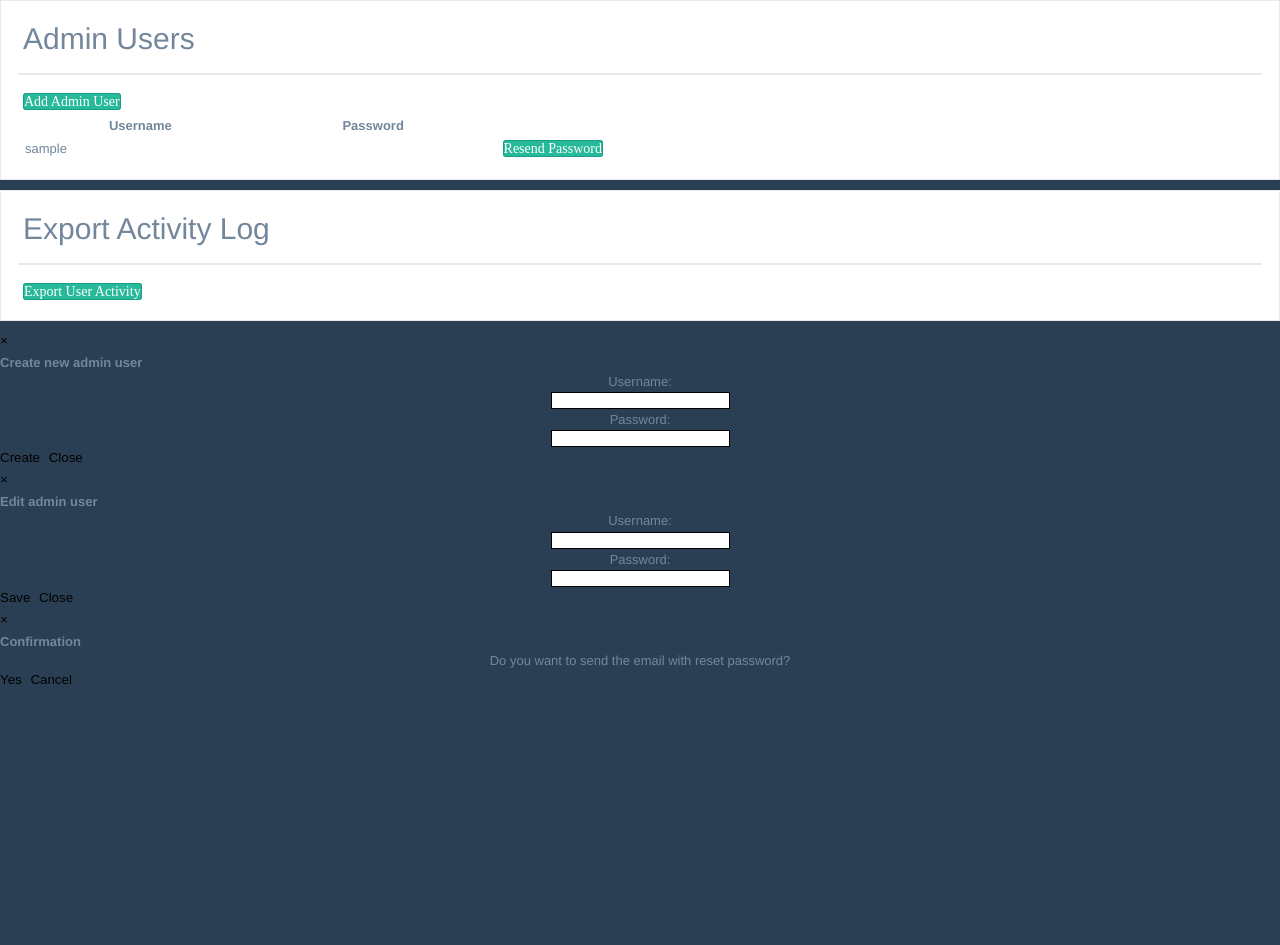
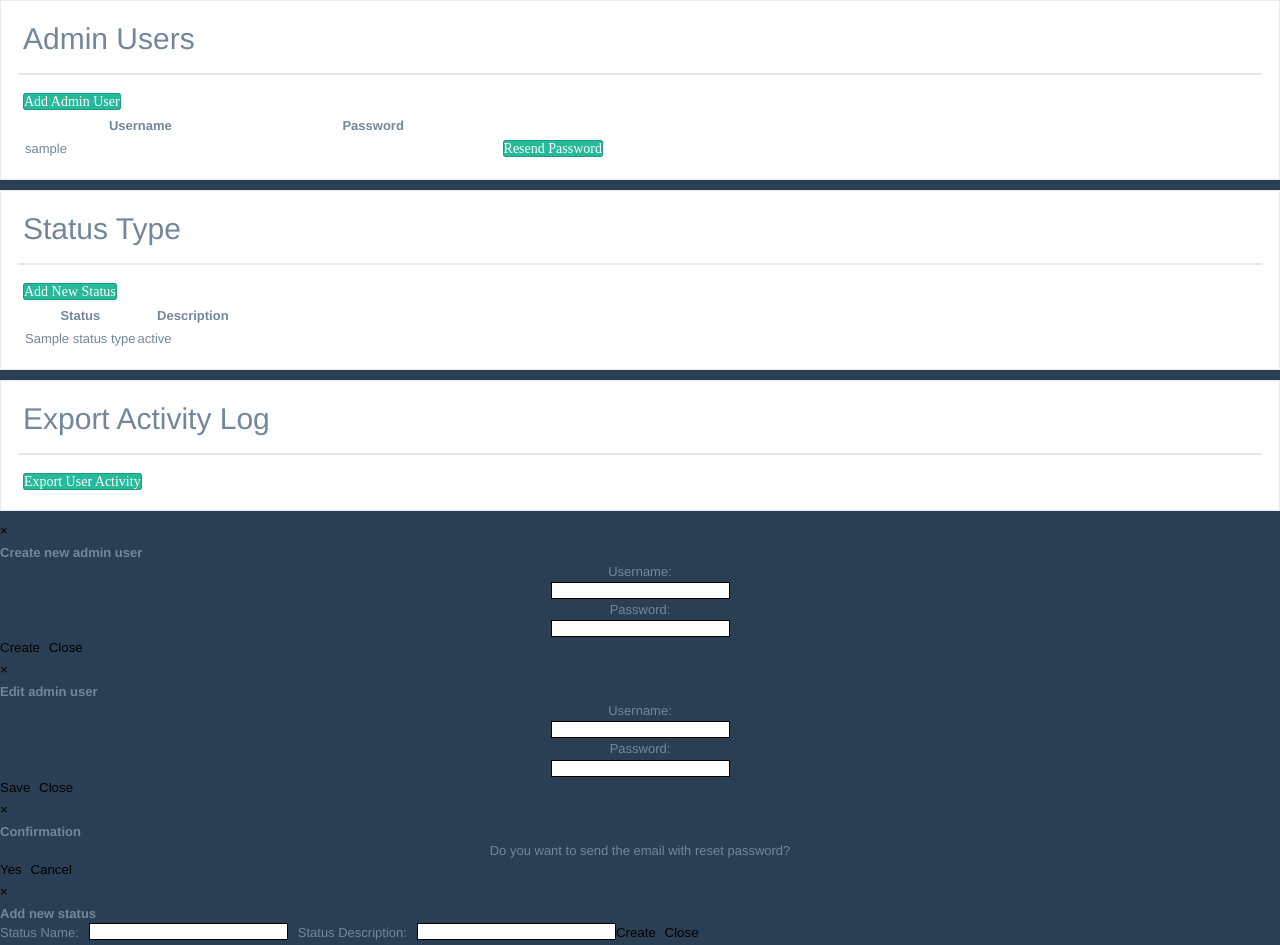
Before and after one commit to cool-webpro17/crowdfilms, a Yii app: template views/admin/settings.php in a window 1280 px wide. Before the commit the page ends 684 px from the top, so only its background shows below. Run offline with PHP 8.4 and a stand-in for Yii, Linux system fonts and the light colour scheme; the template is opened without the code that fills it: most values are stand-ins (such as "Sample title", 1, 10 or a date in 2020); data that the repository does not hold is empty; some libraries are stand-ins or nearby versions; some web fonts are replaced.

Commit message:
implementing StatusType

```diff
--- a/views/admin/settings.php
+++ b/views/admin/settings.php
@@ -6,10 +6,10 @@ use yii\widgets\ActiveForm;
 /* @var $this yii\web\View */
 
 $this->title = 'Crowdfilms - Admin';
-$upload_options =  Yii::$app->params['adminTools']['upload'];
-$export_options =  Yii::$app->params['adminTools']['export'];
+$upload_options = Yii::$app->params['adminTools']['upload'];
+$export_options = Yii::$app->params['adminTools']['export'];
 ?>
-<input type="hidden" class="username" value="<?php echo $username; ?>" />
+<input type="hidden" class="username" value="<?php echo $username; ?>"/>
 
 <div class="x_panel">
     <div class="x_title">
@@ -40,14 +40,59 @@ $export_options =  Yii::$app->params['adminTools']['export'];
             foreach ($dataProvider as $eachData):
                 ?>
                 <tr>
-                    <td data-name="username" style="width:40%; vertical-align: middle;"><?php echo $eachData['username']; ?></td>
-                    <td data-name="password" style="width:40%; vertical-align: middle;"><?php echo base64_decode($eachData['password']); ?></td>
+                    <td data-name="username"
+                        style="width:40%; vertical-align: middle;"><?php echo $eachData['username']; ?></td>
+                    <td data-name="password"
+                        style="width:40%; vertical-align: middle;"><?php echo base64_decode($eachData['password']); ?></td>
                     <td class="text-center">
                         <a class="btn cursor-pointer btn-edit-admin"><i class="fa fa-pencil"></i></a>
                         <a class="btn cursor-pointer btn-remove-admin"><i class="fa fa-trash"></i></a>
                     </td>
                     <td class="text-center">
                         <a class="btn btn-success btn-resend">Resend Password</a>
+                    </td>
+                </tr>
+            <?php endforeach; ?>
+            </tbody>
+
+        </table>
+    </div>
+</div>
+
+<div class="x_panel">
+    <div class="x_title">
+        <h2>
+            Status Type
+        </h2>
+        <div class="clearfix"></div>
+    </div>
+    <div class="x_content">
+        <div>
+            <a class="btn btn-success btn-add-status">Add New Status</a>
+        </div>
+        <table class="table dataTable table-bordered table-striped table-hover">
+            <thead>
+            <tr>
+                <th>
+                    Status
+                </th>
+                <th>
+                    Description
+                </th>
+                <th></th>
+            </tr>
+            </thead>
+            <tbody class="tbody-admin">
+            <?php
+            foreach ($statusType as $eachData):
+                ?>
+                <tr>
+                    <td data-name="username"
+                        style="width:40%; vertical-align: middle;"><?php echo $eachData['status_name']; ?></td>
+                    <td data-name="password"
+                        style="width:40%; vertical-align: middle;"><?php echo $eachData['status_description']; ?></td>
+                    <td class="text-center">
+                        <a class="btn cursor-pointer btn-remove-status" onclick="removeStatus('<?php echo $eachData['status_name']; ?>')"><i class="fa fa-trash"></i></a>
                     </td>
                 </tr>
             <?php endforeach; ?>
@@ -70,6 +115,7 @@ $export_options =  Yii::$app->params['adminTools']['export'];
         </div>
     </div>
 </div>
+
 <div id="admin-create" class="modal fade">
     <div class="modal-dialog">
         <div class="modal-content">
@@ -80,11 +126,11 @@ $export_options =  Yii::$app->params['adminTools']['export'];
             <div class="modal-body">
                 <div class="text-center">
                     <label>Username: </label>
-                    <input name="username" />
+                    <input name="username"/>
                 </div>
                 <div class="text-center">
                     <label>Password: </label>
-                    <input name="password" />
+                    <input name="password"/>
                 </div>
             </div>
             <div class="modal-footer">
@@ -105,11 +151,11 @@ $export_options =  Yii::$app->params['adminTools']['export'];
             <div class="modal-body">
                 <div class="text-center">
                     <label>Username: </label>
-                    <input name="username" />
+                    <input name="username"/>
                 </div>
                 <div class="text-center">
                     <label>Password: </label>
-                    <input name="password" />
+                    <input name="password"/>
                 </div>
             </div>
             <div class="modal-footer">
@@ -140,6 +186,31 @@ $export_options =  Yii::$app->params['adminTools']['export'];
     </div><!-- /.modal-dialog -->
 </div><!-- /.modal -->
 
+<div id="status-create" class="modal fade">
+    <div class="modal-dialog">
+        <div class="modal-content">
+            <div class="modal-header">
+                <button type="button" class="close" data-dismiss="modal" aria-hidden="true">×</button>
+                <h4 class="modal-title">Add new status</h4>
+            </div>
+            <div class="modal-body">
+                <div class="row">
+                    <label class="col-md-4"><div class="text-right">Status Name: </div></label>
+                    <input class="col-md-7" name="status_name"/>
+                </div>
+                <div class="row">
+                    <label class="col-md-4"><div class="text-right">Status Description: </div></label>
+                    <input class="col-md-7" name="status_description"/>
+                </div>
+            </div>
+            <div class="modal-footer">
+                <button type="button" class="btn btn-primary btn-save-status">Create</button>
+                <button type="button" class="btn btn-default" data-dismiss="modal">Close</button>
+            </div>
+        </div><!-- /.modal-content -->
+    </div><!-- /.modal-dialog -->
+</div><!-- /.modal -->
+
 <script>
     function request(url, requestData, callback) {
         $.ajax({
@@ -156,7 +227,14 @@ $export_options =  Yii::$app->params['adminTools']['export'];
         });
     }
 
-    $(document).ready(function(){
+    function removeStatus(statusName) {
+        var jsonRequest = {
+            'statusName': statusName
+        };
+        request('/admin/remove_status', jsonRequest);
+    }
+
+    $(document).ready(function () {
         var username = $('.username').val();
         var jsonLog = {
             'username': username,
@@ -166,10 +244,10 @@ $export_options =  Yii::$app->params['adminTools']['export'];
             'username': '',
             'password': ''
         };
-        $('.btn-add-admin').on('click', function(){
+        $('.btn-add-admin').on('click', function () {
             $('#admin-create').modal('show');
         });
-        $('.btn-create-admin').on('click', function() {
+        $('.btn-create-admin').on('click', function () {
             var username = $('#admin-create').find("input[name='username']").val();
             var password = $('#admin-create').find("input[name='password']").val();
             var jsonRequest = {
@@ -182,7 +260,7 @@ $export_options =  Yii::$app->params['adminTools']['export'];
                 $('#admin-create').modal('hide');
             });
         });
-        $('.btn-edit-admin').on('click', function() {
+        $('.btn-edit-admin').on('click', function () {
             var username = $(this).parent().parent().find('td:first-child').html();
             var password = $(this).parent().parent().find('td:nth-child(2)').html();
             $('#admin-edit').modal('show');
@@ -191,7 +269,7 @@ $export_options =  Yii::$app->params['adminTools']['export'];
             jsonLog.action = 'Edit Admin User';
             request('/admin/activity_log', jsonLog);
         });
-        $('.btn-save-admin').on('click', function() {
+        $('.btn-save-admin').on('click', function () {
             var username = $('#admin-edit').find("input[name='username']").val();
             var password = $('#admin-edit').find("input[name='password']").val();
             var jsonRequest = {
@@ -205,7 +283,7 @@ $export_options =  Yii::$app->params['adminTools']['export'];
             jsonLog.action = 'Save Admin User';
             request('/admin/activity_log', jsonLog);
         });
-        $('.btn-remove-admin').on('click', function() {
+        $('.btn-remove-admin').on('click', function () {
             var username = $(this).parent().parent().find('td:first-child').html();
 
             var jsonRequest = {
@@ -218,22 +296,38 @@ $export_options =  Yii::$app->params['adminTools']['export'];
             jsonLog.action = 'Remove Admin User';
             request('/admin/activity_log', jsonLog);
         });
-        $('.btn-resend').on('click', function() {
+        $('.btn-resend').on('click', function () {
             resendRequest.username = $(this).parent().parent().find('td:first-child').html();
             resendRequest.password = $(this).parent().parent().find('td:nth-child(2)').html();
 
             $('#resend-confirm').modal('show');
         });
-        $('.btn-save-confirm').on('click', function() {
-            request('/admin/resend_email', resendRequest, function() {
+        $('.btn-save-confirm').on('click', function () {
+            request('/admin/resend_email', resendRequest, function () {
                 $('#resend-confirm').modal('hide');
                 jsonLog.action = 'Resend Admin Password';
                 request('/admin/activity_log', jsonLog);
             });
         });
-        $('.btn-export-activity').on('click', function() {
+        $('.btn-export-activity').on('click', function () {
             jsonLog.action = 'Export Activity Log';
             request('/admin/activity_log', jsonLog);
         });
+        $('.btn-add-status').on('click', function() {
+            $('#status-create').modal('show');
+        });
+        $('.btn-save-status').on('click', function () {
+            var statusName = $('#status-create').find("input[name='status_name']").val();
+            var statusDescription = $('#status-create').find("input[name='status_description']").val();
+            var jsonRequest = {
+                'statusName': statusName,
+                'statusDescription': statusDescription
+            };
+            jsonLog.action = 'Add Status Type';
+            request('/admin/activity_log', jsonLog);
+            request('/admin/save_status', jsonRequest, function () {
+                $('#status-create').modal('hide');
+            });
+        });
     });
 </script>
```
Also changed, not shown: controllers/AdminController.php (+30 -2 lines), models/StatusType.php (added, +57 -0 lines).
